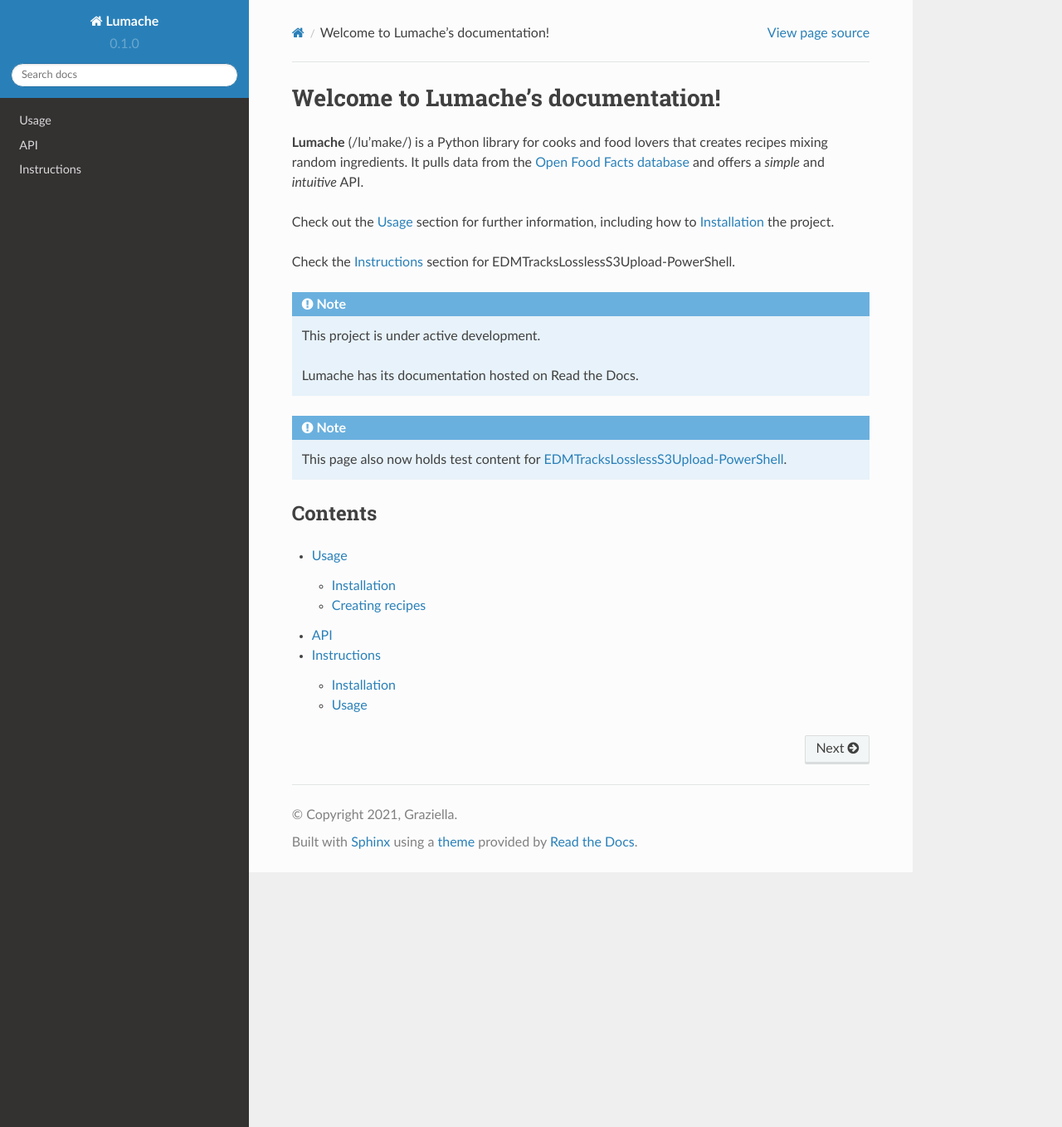
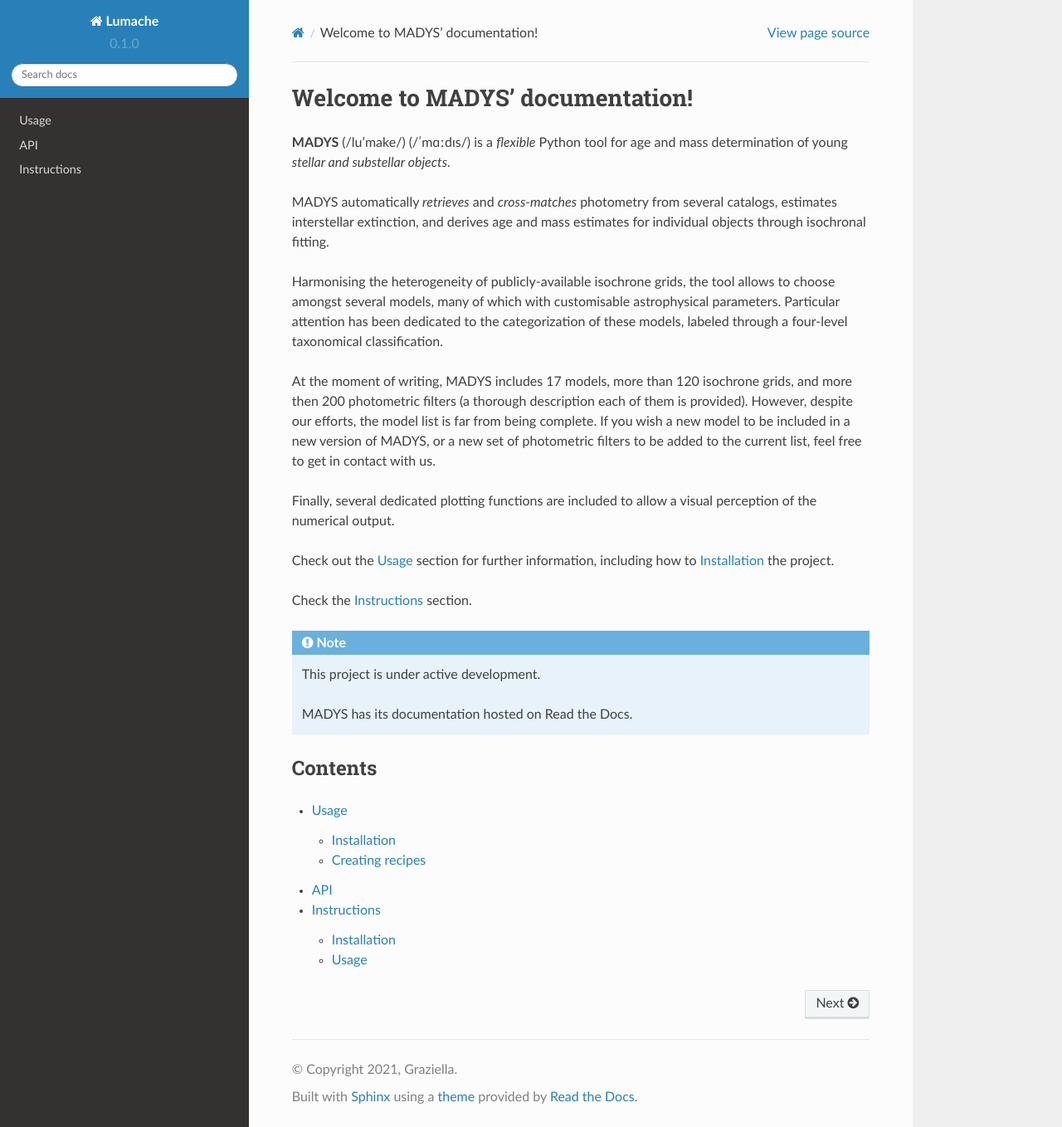
Before and after one commit to vsquicciarini/madys, a Sphinx documentation site: the page built from docs/source/index.rst, in a window 1280 px wide and 1358 px high. Shown: the whole window at 83% size. Built offline with Sphinx 7.4.7 and the Read the Docs theme 2.0.0, drawn with Linux system fonts in a browser that asks for light colours.

Commit message:
Update index.rst

```diff
--- a/docs/source/index.rst
+++ b/docs/source/index.rst
@@ -1,25 +1,28 @@
-Welcome to Lumache's documentation!
+Welcome to MADYS' documentation!
 ===================================
 
-**Lumache** (/lu'make/) is a Python library for cooks and food lovers
-that creates recipes mixing random ingredients.
-It pulls data from the `Open Food Facts database <https://world.openfoodfacts.org/>`_
-and offers a *simple* and *intuitive* API.
+**MADYS** (/lu'make/)  (/ˈmɑːdɪs/) is a *flexible* Python tool for age and mass determination of young *stellar and substellar objects*.
+
+MADYS automatically *retrieves* and *cross-matches* photometry from several catalogs, estimates interstellar extinction, and derives age and mass estimates for individual objects through isochronal fitting.
+
+Harmonising the heterogeneity of publicly-available isochrone grids, the tool allows to choose amongst several models, many of which with customisable astrophysical parameters. Particular attention has been dedicated to the categorization of these models, labeled through a four-level taxonomical classification.
+
+At the moment of writing, MADYS includes 17 models, more than 120 isochrone grids, and more then 200 photometric filters (a thorough description each of them is provided). However, despite our efforts, the model list is far from being complete. If you wish a new model to be included in a new version of MADYS, or a new set of photometric filters to be added to the current list, feel free to get in contact with us.
+
+Finally, several dedicated plotting functions are included to allow a visual perception of the numerical output.
 
 Check out the :doc:`usage` section for further information, including
 how to :ref:`installation` the project.
 
-Check  the :doc:`instructions` section for EDMTracksLosslessS3Upload-PowerShell.
+Check  the :doc:`instructions` section.
 
 .. note::
 
    This project is under active development.
 
-   Lumache has its documentation hosted on Read the Docs.
+   MADYS has its documentation hosted on Read the Docs.
 
-.. note::
 
-   This page also now holds test content for `EDMTracksLosslessS3Upload-PowerShell <https://github.com/MrDamienJones/EDMTracksLosslessS3Upload-PowerShell>`_.
 
 Contents
 --------
```
